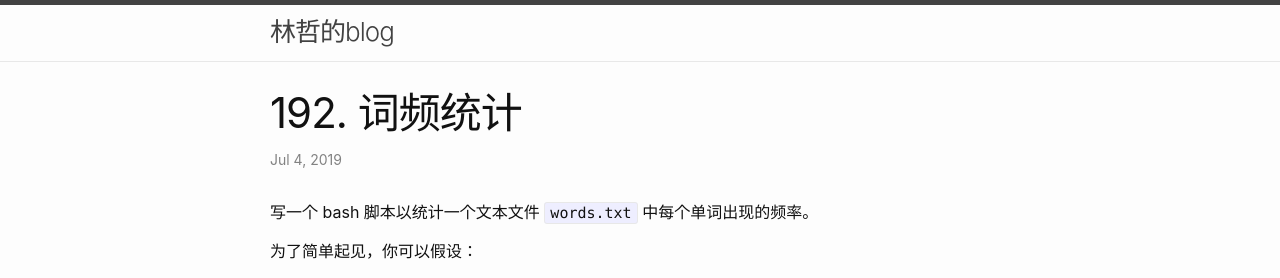
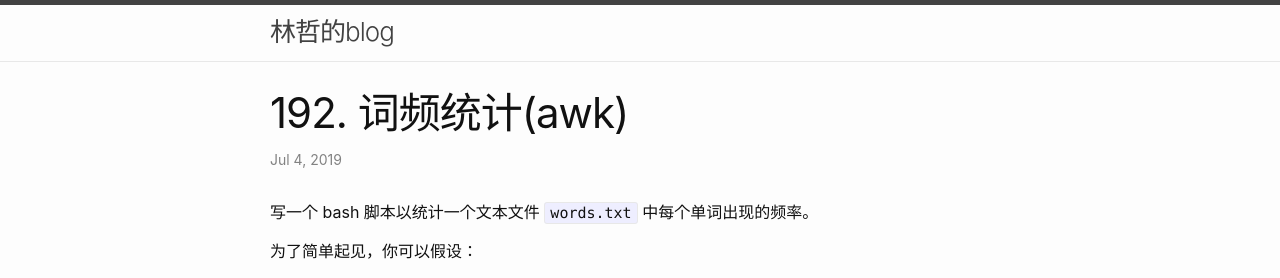
Before and after one commit to Artificial-Ridiculous/Artificial-Ridiculous.github.io, a Jekyll site: the page built from _posts/2019-07-04-192.词频统计(awk).markdown, in a window 1280 px wide. Shown: the top 278 px of the page. Built offline with Jekyll 4.4.1, drawn with Linux system fonts in a browser that asks for light colours; comment, search, counter and statistics services are not loaded.

Commit message:
update shell

```diff
--- a/_posts/2019-07-04-192.词频统计.markdown
+++ b/_posts/2019-07-04-192.词频统计(awk).markdown
@@ -1,6 +1,6 @@
 ---
 layout: post
-title:  "192. 词频统计"
+title:  "192. 词频统计(awk)"
 date:   2019-07-04 15:26:00 +0800
 category: linux
 ---
--- a/_posts/2019-07-04-193. 有效电话号码.markdown
+++ b/_posts/2019-07-04-193.有效电话号码(grep&sort).markdown
@@ -1,6 +1,6 @@
 ---
 layout: post
-title:  "193. 有效电话号码"
+title:  "193. 有效电话号码(grep&sort)"
 date:   2019-07-04 10:43:00 +0800
 category: linux
 ---
--- a/_posts/2019-07-04-194. 转置文件.markdown
+++ b/_posts/2019-07-04-194.转置文件(awk).markdown
@@ -1,6 +1,6 @@
 ---
 layout: post
-title:  "194. 转置文件"
+title:  "194. 转置文件(awk)"
 date:   2019-07-04 12:41:00 +0800
 category: linux
 ---
--- a/_posts/2019-07-04-195. 第十行.markdown
+++ b/_posts/2019-07-04-195.第十行(head&tail).markdown
@@ -1,6 +1,6 @@
 ---
 layout: post
-title:  "195. 第十行"
+title:  "195. 第十行(head&tail)"
 date:   2019-07-04 09:08:00 +0800
 category: linux
 ---
```
